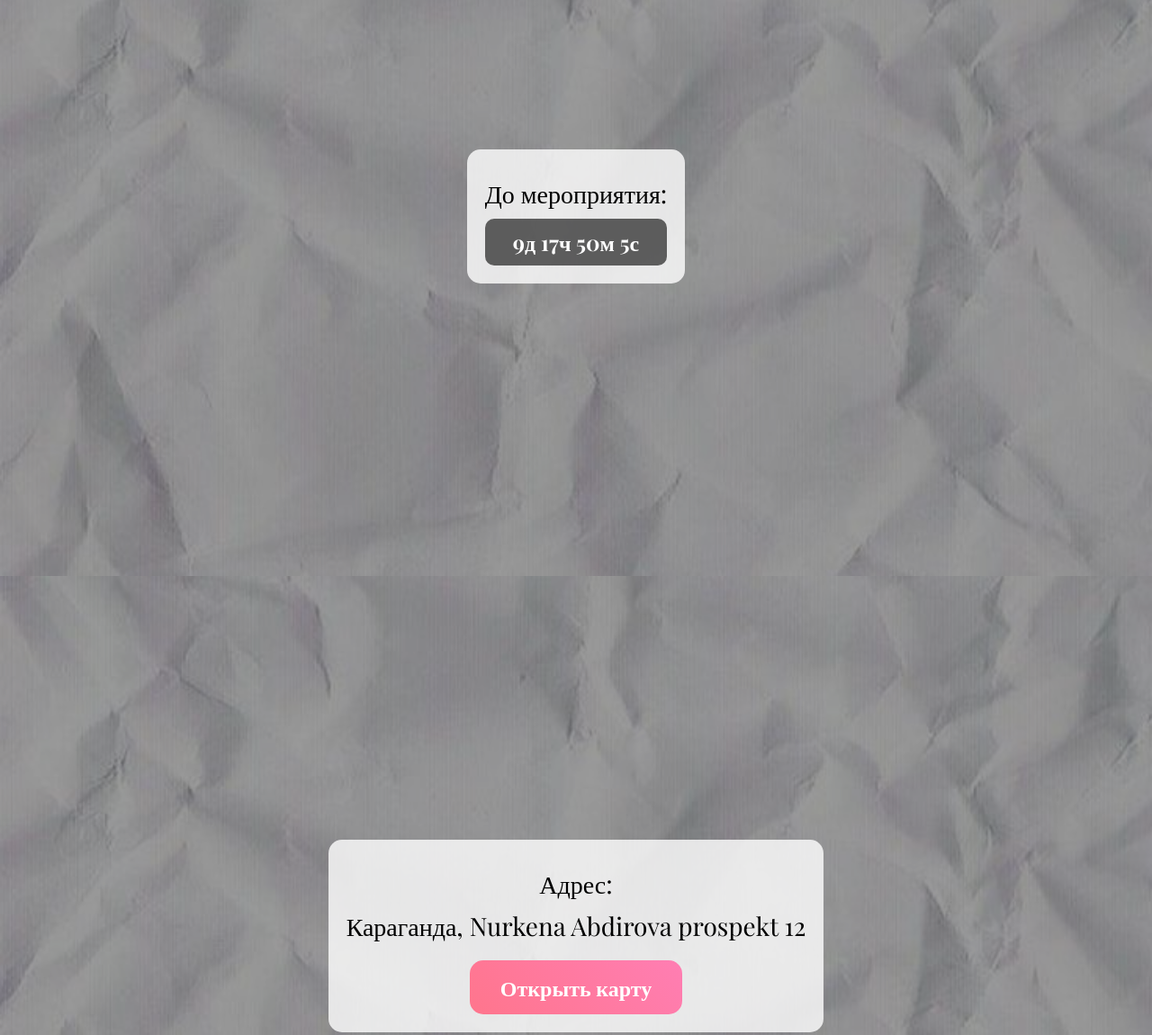
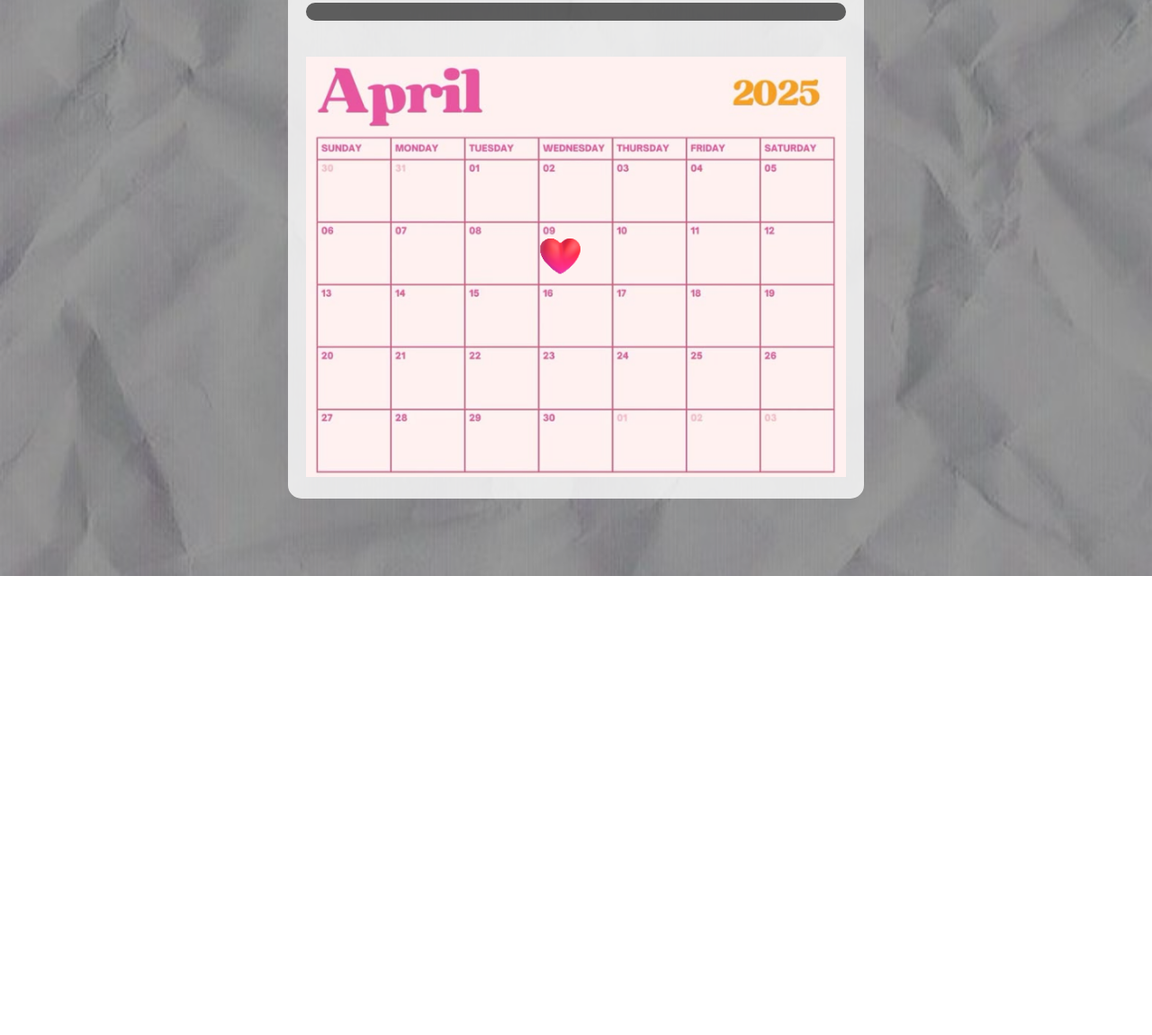
Before and after one commit to zood-mad/-, a plain HTML site: page index.html in a window 1280 px wide. Shown: the part 960-2110 px from the top of the page at 90% size. After the commit the page ends 1600 px from the top, so only its background shows below. Drawn offline with nearby package versions, Linux system fonts and the light colour scheme.

Commit message:
Update index.html

```diff
--- a/index.html
+++ b/index.html
@@ -111,6 +111,7 @@
             color: white;
             padding: 10px;
             border-radius: 10px;
+            margin-bottom: 20px;
         }
         .hidden {
             display: none;
@@ -135,39 +136,8 @@
         <div class="content">
             <p>До мероприятия:</p>
             <div class="countdown" id="countdown"></div>
+            <img src="https://github.com/zood-mad/-/raw/main/%D0%A1%D0%BA%D1%80%D0%B8%D0%BD%D1%88%D0%BE%D1%82%202025-03-31%20004354.png" alt="Countdown Image" style="width: 100%; max-width: 600px; margin-top: 20px;">
         </div>
     </div>
-    <div class="section default-bg">
-        <div class="content">
-            <p>Адрес:</p>
-            <p>Караганда, Nurkena Abdirova prospekt 12</p>
-            <a class="btn" href="https://2gis.kz/karaganda/firm/70000001046954809?m=73.091849%2C49.802908%2F16">Открыть карту</a>
-        </div>
-    </div>
-    <div class="section default-bg">
-        <div class="content">
-            <p>Придете?</p>
-            <button class="btn" onclick="confirmAttendance()">Я приду</button>
-            <p id="confirmation" class="hidden">Я тебя жду!</p>
-        </div>
-    </div>
-    <script>
-        function updateCountdown() {
-            const eventDate = new Date("April 9, 2025 15:00:00").getTime();
-            setInterval(() => {
-                const now = new Date().getTime();
-                const distance = eventDate - now;
-                const days = Math.floor(distance / (1000 * 60 * 60 * 24));
-                const hours = Math.floor((distance % (1000 * 60 * 60 * 24)) / (1000 * 60 * 60));
-                const minutes = Math.floor((distance % (1000 * 60 * 60)) / (1000 * 60));
-                const seconds = Math.floor((distance % (1000 * 60)) / 1000);
-                document.getElementById("countdown").innerHTML = `${days}д ${hours}ч ${minutes}м ${seconds}с`;
-            }, 1000);
-        }
-        function confirmAttendance() {
-            document.getElementById("confirmation").classList.remove("hidden");
-        }
-        updateCountdown();
-    </script>
 </body>
 </html>
```
